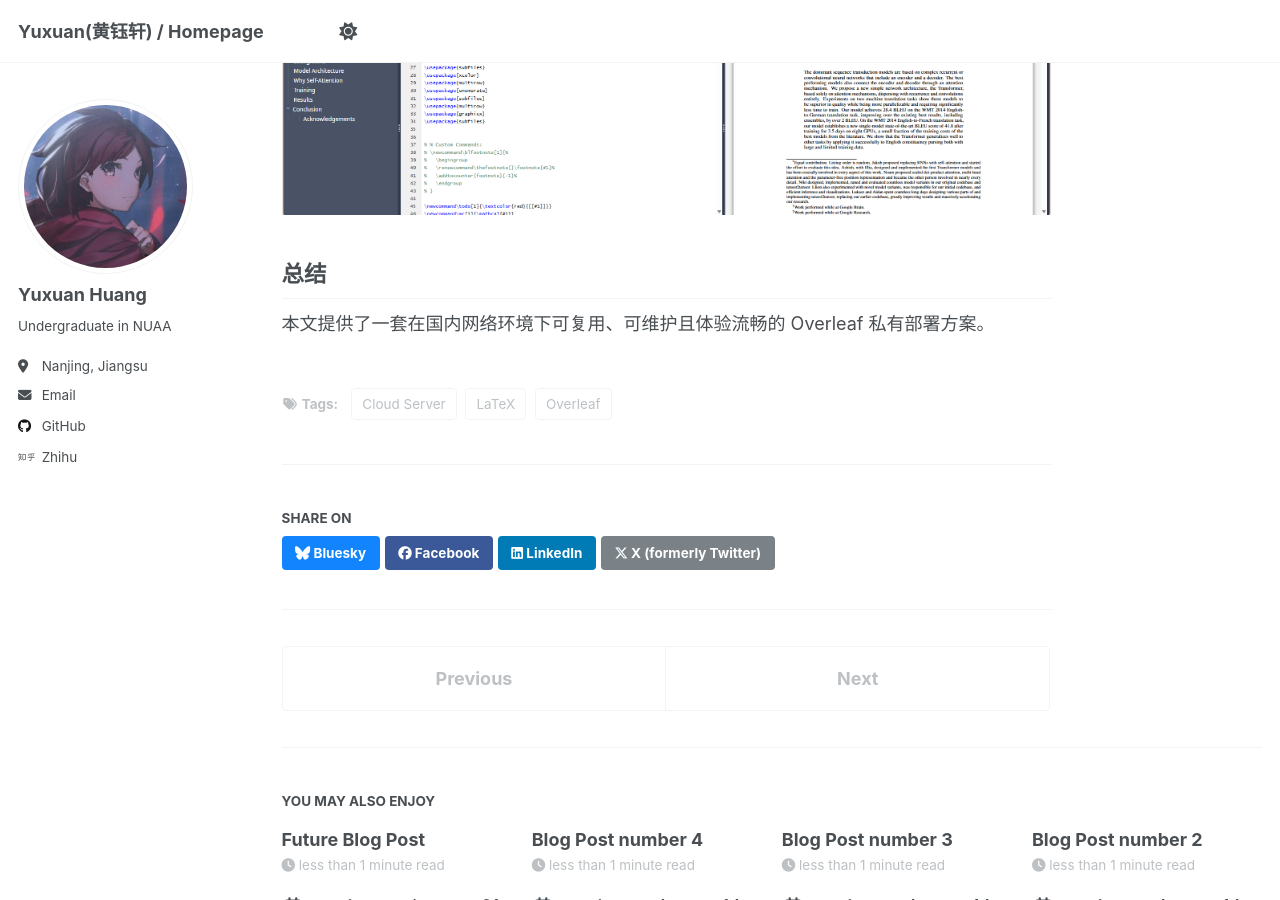
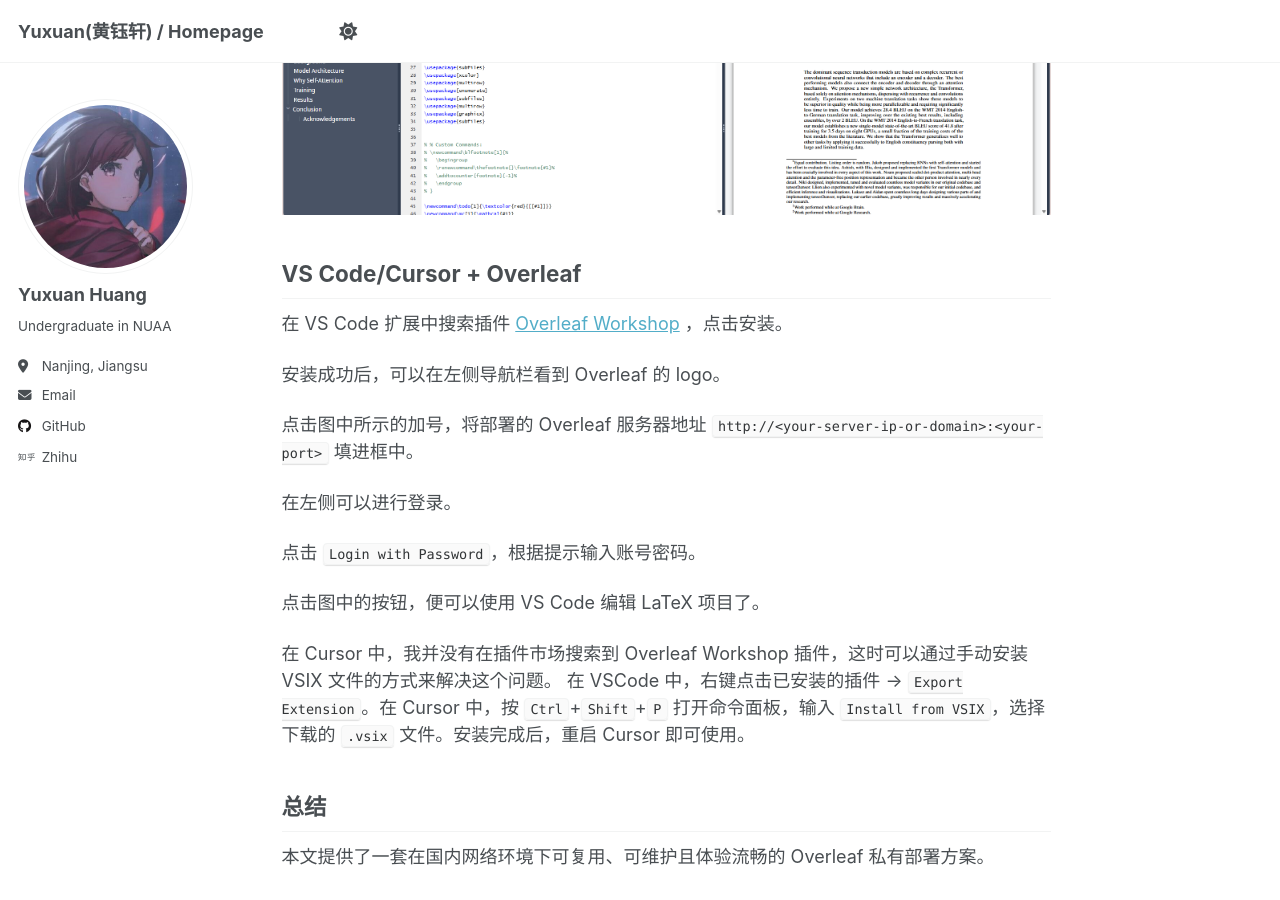
Before and after one commit to Cresc3nt/Cresc3nt.github.io, a Jekyll site: the page built from _posts/2025-09-12-overleaf-server.md, in a window 1280 px wide and 900 px high, scrolled down 8252 px. Built offline with Jekyll 4.4.1, drawn with Linux system fonts in a browser that asks for light colours; a script that is not in the unit is left out; some of the changed text lies outside the part shown.

Commit message:
Update 2025-09-12-overleaf-server.md

```diff
--- a/_posts/2025-09-12-overleaf-server.md
+++ b/_posts/2025-09-12-overleaf-server.md
@@ -278,6 +278,23 @@ bin/up
 
 ![使用示例](/images/overleaf-server/example.png)
 
+## VS Code/Cursor + Overleaf
+
+在 VS Code 扩展中搜索插件 [Overleaf Workshop](https://github.com/iamhyc/Overleaf-Workshop) ，点击安装。
+
+安装成功后，可以在左侧导航栏看到 Overleaf 的 logo。
+
+点击图中所示的加号，将部署的 Overleaf 服务器地址 `http://<your-server-ip-or-domain>:<your-port>` 填进框中。
+
+在左侧可以进行登录。
+
+点击 `Login with Password`，根据提示输入账号密码。
+
+点击图中的按钮，便可以使用 VS Code 编辑 LaTeX 项目了。
+
+在 Cursor 中，我并没有在插件市场搜索到 Overleaf Workshop 插件，这时可以通过手动安装 VSIX 文件的方式来解决这个问题。
+在 VSCode 中，右键点击已安装的插件 → `Export Extension`。在 Cursor 中，按 `Ctrl`+`Shift`+`P` 打开命令面板，输入 `Install from VSIX`，选择下载的 `.vsix` 文件。安装完成后，重启 Cursor 即可使用。
+
 ## 总结
 
 本文提供了一套在国内网络环境下可复用、可维护且体验流畅的 Overleaf 私有部署方案。
```
